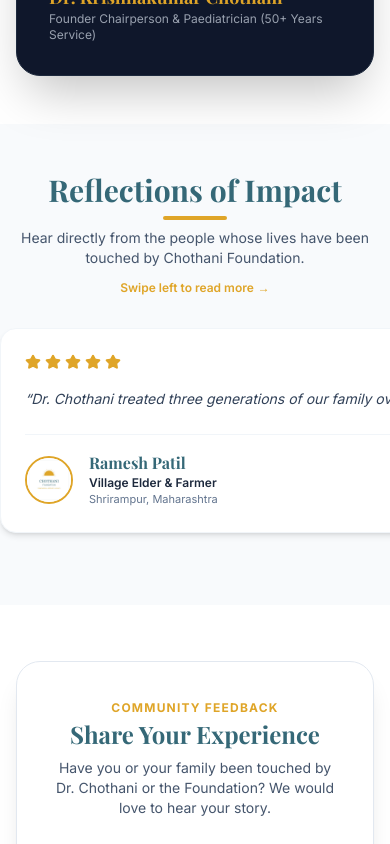
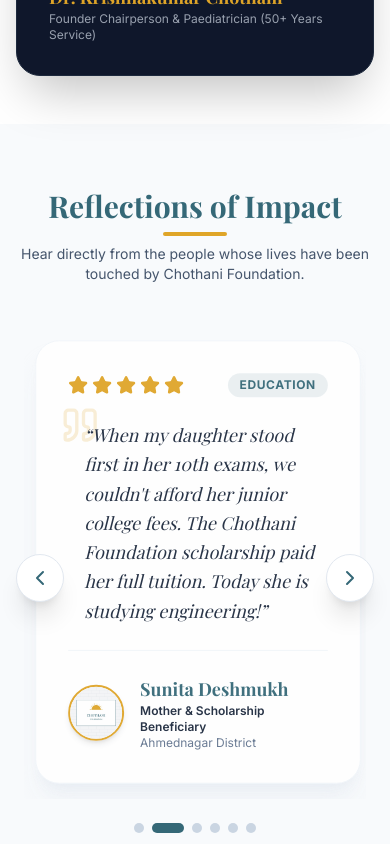
Before and after one commit to AdityaWagh06/chothani-foundation, a Next.js app: page /testimonials in a window 390 px wide. Shown: the part 1060-1904 px from the top of the page. Built offline with nearby package versions, Linux system fonts and the light colour scheme; a web font is replaced by a local one.

Commit message:
feat: build smooth interactive horizontal testimonial slider for PC and Mobile with arrow controls and indicator dots

```diff
--- a/app/testimonials/page.tsx
+++ b/app/testimonials/page.tsx
@@ -1,8 +1,8 @@
 "use client";
 
-import React, { useState } from "react";
+import React, { useState, useEffect } from "react";
 import Image from "next/image";
-import { motion } from "framer-motion";
+import { motion, AnimatePresence } from "framer-motion";
 import SectionReveal from "@/components/SectionReveal";
 import { useDonation } from "@/context/DonationContext";
 import {
@@ -30,6 +30,8 @@
   const { openDonationModal } = useDonation();
   const [submitted, setSubmitted] = useState(false);
   const [formData, setFormData] = useState({ name: "", role: "", message: "" });
+  const [currentIndex, setCurrentIndex] = useState(0);
+  const [isPaused, setIsPaused] = useState(false);
 
   const testimonials: Testimonial[] = [
     {
@@ -99,6 +101,23 @@
       category: "Animal Welfare",
     },
   ];
+
+  // Auto-play timer for smooth slider
+  useEffect(() => {
+    if (isPaused) return;
+    const timer = setInterval(() => {
+      setCurrentIndex((prev) => (prev + 1) % testimonials.length);
+    }, 5500);
+    return () => clearInterval(timer);
+  }, [isPaused, testimonials.length]);
+
+  const nextSlide = () => {
+    setCurrentIndex((prev) => (prev + 1) % testimonials.length);
+  };
+
+  const prevSlide = () => {
+    setCurrentIndex((prev) => (prev - 1 + testimonials.length) % testimonials.length);
+  };
 
   const handleSubmit = (e: React.FormEvent) => {
     e.preventDefault();
@@ -191,9 +210,9 @@
         </div>
       </section>
 
-      {/* 3. TESTIMONIALS (Horizontal Swipe Carousel on Mobile, Grid on Tablet/Desktop) */}
-      <section className="w-full py-12 sm:py-16 bg-[#F8FAFC]">
-        <div className="mx-auto max-w-7xl px-4 sm:px-6 lg:px-8 space-y-8">
+      {/* 3. SMOOTH HORIZONTAL SLIDER (PC & Mobile) */}
+      <section className="w-full py-16 sm:py-24 bg-[#F8FAFC]">
+        <div className="mx-auto max-w-7xl px-4 sm:px-6 lg:px-8 space-y-10">
 
           <SectionReveal className="text-center space-y-2 max-w-2xl mx-auto">
             <h2 className="font-serif text-3xl sm:text-4xl font-bold text-[#356877]">
@@ -203,62 +222,105 @@
             <p className="text-sm sm:text-base text-slate-600">
               Hear directly from the people whose lives have been touched by Chothani Foundation.
             </p>
-            <p className="text-xs text-[#DFA528] font-semibold md:hidden flex items-center justify-center gap-1 pt-1">
-              <span>Swipe left to read more</span> &rarr;
-            </p>
           </SectionReveal>
 
-          {/* Horizontal Scroll Carousel on Mobile / Multi-column Grid on Desktop */}
-          <div className="flex md:grid md:grid-cols-2 lg:grid-cols-3 gap-6 lg:gap-8 overflow-x-auto md:overflow-x-visible snap-x snap-mandatory pb-6 md:pb-0 scrollbar-none -mx-4 px-4 md:mx-0 md:px-0">
-            {testimonials.map((item, index) => (
+          {/* Interactive Slider Container */}
+          <div
+            className="relative max-w-5xl mx-auto px-2 sm:px-12"
+            onMouseEnter={() => setIsPaused(true)}
+            onMouseLeave={() => setIsPaused(false)}
+          >
+
+            {/* Left & Right Arrow Navigation Buttons */}
+            <button
+              onClick={prevSlide}
+              aria-label="Previous Testimonial"
+              className="absolute left-0 top-1/2 -translate-y-1/2 z-20 flex h-12 w-12 items-center justify-center rounded-full bg-white shadow-xl border border-slate-200 text-[#356877] hover:bg-[#356877] hover:text-white transition-all duration-300 transform hover:scale-110"
+            >
+              <ChevronLeft className="h-6 w-6" />
+            </button>
+
+            <button
+              onClick={nextSlide}
+              aria-label="Next Testimonial"
+              className="absolute right-0 top-1/2 -translate-y-1/2 z-20 flex h-12 w-12 items-center justify-center rounded-full bg-white shadow-xl border border-slate-200 text-[#356877] hover:bg-[#356877] hover:text-white transition-all duration-300 transform hover:scale-110"
+            >
+              <ChevronRight className="h-6 w-6" />
+            </button>
+
+            {/* Slider Card Viewport */}
+            <div className="overflow-hidden py-4 px-2">
+              <AnimatePresence mode="wait">
                 <motion.div
-                key={item.id}
-                initial={{ opacity: 0, y: 30 }}
-                whileInView={{ opacity: 1, y: 0 }}
-                viewport={{ once: true, amount: 0.15 }}
-                transition={{ duration: 0.6, delay: index * 0.08, ease: [0.16, 1, 0.3, 1] }}
-                whileHover={{ y: -6 }}
-                className="min-w-[84vw] sm:min-w-[340px] md:min-w-0 snap-center rounded-2xl bg-white p-6 sm:p-8 border border-slate-100 shadow-md hover:shadow-xl transition-all duration-300 flex flex-col justify-between space-y-6 group shrink-0 md:shrink"
+                  key={currentIndex}
+                  initial={{ opacity: 0, x: 50, scale: 0.98 }}
+                  animate={{ opacity: 1, x: 0, scale: 1 }}
+                  exit={{ opacity: 0, x: -50, scale: 0.98 }}
+                  transition={{ duration: 0.5, ease: [0.16, 1, 0.3, 1] }}
+                  className="rounded-3xl bg-white p-8 sm:p-12 border border-slate-100 shadow-xl shadow-slate-200/50 space-y-6 max-w-3xl mx-auto"
                 >
-                <div className="space-y-4">
-                  {/* Rating Stars & Category */}
+                  {/* Top Rating & Badge */}
                   <div className="flex items-center justify-between">
                     <div className="flex items-center gap-1 text-[#DFA528]">
-                      {[...Array(item.rating)].map((_, i) => (
-                        <Star key={i} className="h-4 w-4 fill-[#DFA528]" />
+                      {[...Array(testimonials[currentIndex].rating)].map((_, i) => (
+                        <Star key={i} className="h-5 w-5 fill-[#DFA528]" />
                       ))}
                     </div>
-                    <span className="rounded-md bg-slate-100 px-2.5 py-0.5 text-[10px] font-bold text-[#356877] uppercase tracking-wider">
-                      {item.category}
+                    <span className="rounded-full bg-[#356877]/10 px-3 py-1 text-xs font-bold text-[#356877] uppercase tracking-wider">
+                      {testimonials[currentIndex].category}
                     </span>
                   </div>
 
                   {/* Quote */}
-                  <p className="text-sm sm:text-base text-slate-700 leading-relaxed font-normal italic">
-                    &ldquo;{item.quote}&rdquo;
+                  <div className="relative">
+                    <Quote className="h-10 w-10 text-[#DFA528]/20 absolute -top-4 -left-2 z-0" />
+                    <p className="relative z-10 font-serif text-lg sm:text-xl lg:text-2xl text-slate-800 leading-relaxed font-normal italic pl-4">
+                      &ldquo;{testimonials[currentIndex].quote}&rdquo;
                     </p>
                   </div>
 
                   {/* Author Info */}
-                <div className="flex items-center gap-4 pt-4 border-t border-slate-100">
-                  <div className="relative h-12 w-12 rounded-full overflow-hidden shrink-0 border-2 border-[#DFA528]">
+                  <div className="flex items-center gap-4 pt-6 border-t border-slate-100">
+                    <div className="relative h-14 w-14 rounded-full overflow-hidden shrink-0 border-2 border-[#DFA528] shadow-md">
                       <Image
-                      src={item.image}
-                      alt={item.name}
+                        src={testimonials[currentIndex].image}
+                        alt={testimonials[currentIndex].name}
                         fill
                         className="object-cover object-center"
                       />
                     </div>
                     <div>
-                    <h4 className="font-serif text-base font-bold text-[#356877] group-hover:text-[#DFA528] transition-colors">
-                      {item.name}
-                    </h4>
-                    <p className="text-xs font-semibold text-slate-800">{item.role}</p>
-                    <p className="text-[11px] text-slate-500">{item.location}</p>
+                      <h3 className="font-serif text-lg font-bold text-[#356877]">
+                        {testimonials[currentIndex].name}
+                      </h3>
+                      <p className="text-xs sm:text-sm font-semibold text-slate-800">
+                        {testimonials[currentIndex].role}
+                      </p>
+                      <p className="text-xs text-slate-500">
+                        {testimonials[currentIndex].location}
+                      </p>
                     </div>
                   </div>
                 </motion.div>
+              </AnimatePresence>
+            </div>
+
+            {/* Navigation Dots Indicator */}
+            <div className="flex items-center justify-center gap-2 pt-6">
+              {testimonials.map((_, idx) => (
+                <button
+                  key={idx}
+                  onClick={() => setCurrentIndex(idx)}
+                  aria-label={`Go to slide ${idx + 1}`}
+                  className={`h-2.5 rounded-full transition-all duration-300 ${
+                    currentIndex === idx
+                      ? "w-8 bg-[#356877]"
+                      : "w-2.5 bg-slate-300 hover:bg-slate-400"
+                  }`}
+                />
               ))}
+            </div>
+
           </div>
 
         </div>
```
Lines whose indentation alone changed are shown as unchanged.
